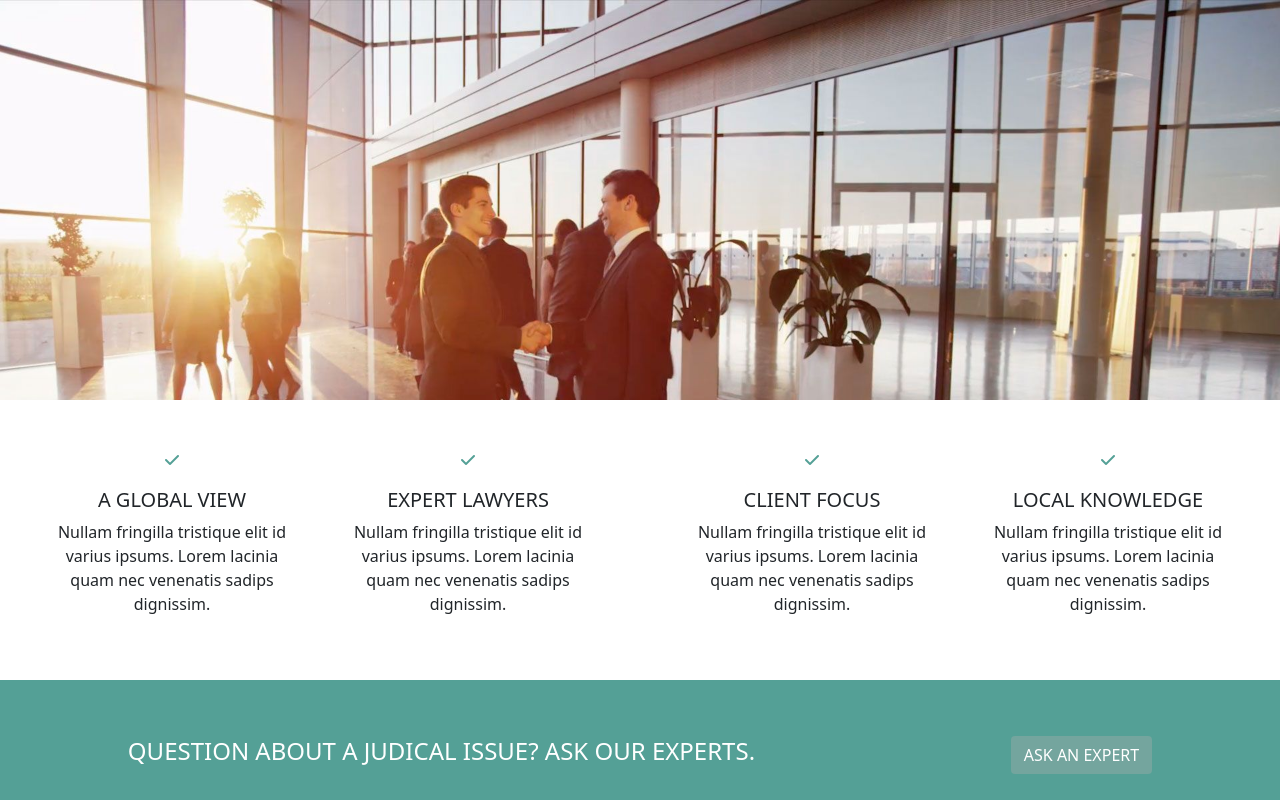
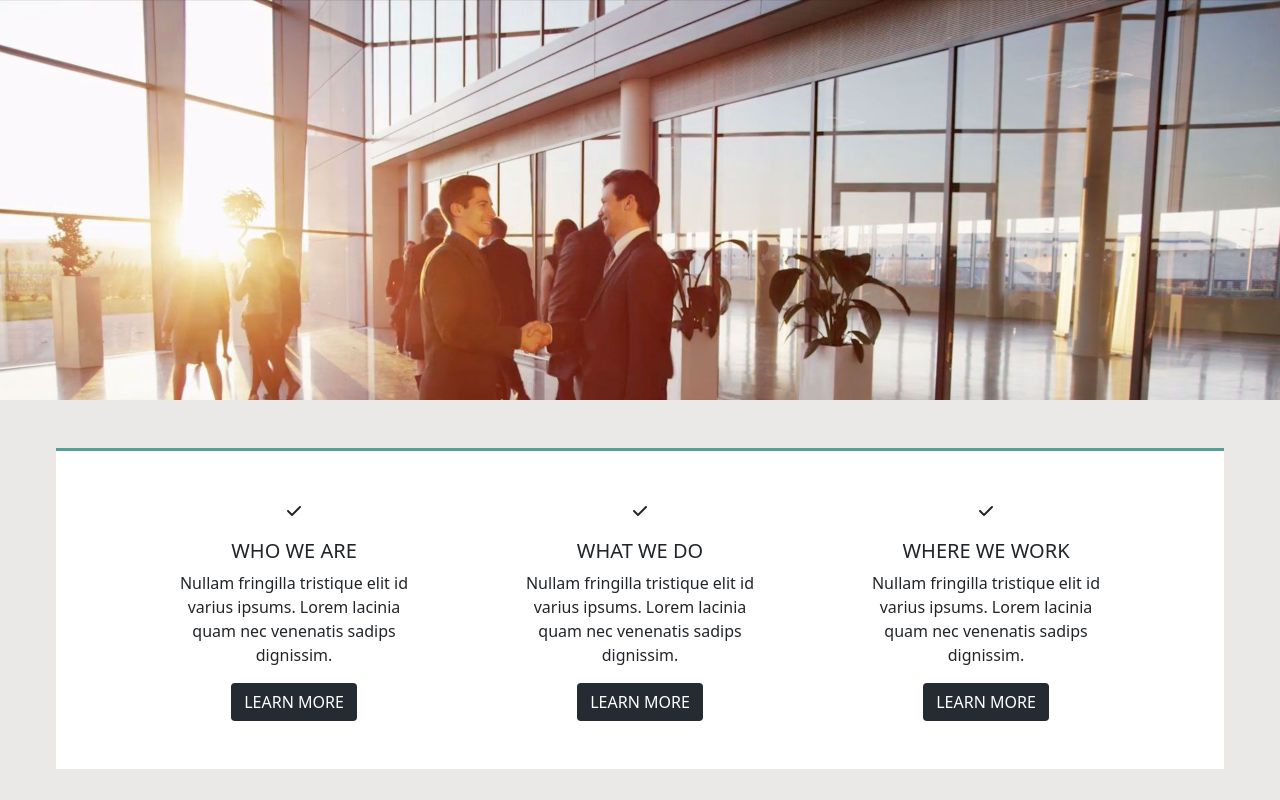
Before and after one commit to AlessandroImpact/proj-html-vuejs, a Vue app: page / in a window 1280 px wide. Shown: the top 800 px of the page. Built offline with nearby package versions, Linux system fonts and the light colour scheme.

Commit message:
mission section done

```diff
--- a/src/components/MyMain.vue
+++ b/src/components/MyMain.vue
@@ -1,8 +1,10 @@
 <template>
 <section>
     <JumbotronTop/>
+    <MissionSection/>
     <FeatureSection/>
     <AskAnExpert/>
+
 </section>
 
 </template>
@@ -11,13 +13,15 @@
 import AskAnExpert from './partial/AskAnExpert.vue'
 import JumbotronTop from './partial/JumbotronTop.vue'
 import FeatureSection from './partial/FeatureSection.vue'
+import MissionSection from './partial/MissionSection.vue'
 
 export default {
     name:'MyMain',
     components: {
         AskAnExpert,
         JumbotronTop,
-        FeatureSection
+        FeatureSection,
+        MissionSection
     }
 
 }
--- /dev/null
+++ b/src/components/partial/MissionSection.vue
@@ -0,0 +1,80 @@
+<template>
+  <section class=" px-5 py-5 mybg">
+
+      <div class="  d-flex justify-content-center align-items-center mx-2 bg-white py-5 myborder">
+
+      <div class="feature-card mx-5 text-center">
+           <p><i class="fa-solid fa-check check-icon"></i></p>
+          <h5 class="text-uppercase ">who we are</h5>
+          <p>Nullam fringilla tristique elit id
+            varius ipsums. Lorem lacinia
+            quam nec venenatis sadips dignissim.</p>
+            <button class="btn mybtn ">LEARN MORE</button>
+
+
+      </div>
+
+      <div class="feature-card mx-5 text-center">
+           <p><i class="fa-solid fa-check check-icon"></i></p>
+          <h5  class="text-uppercase font-weight-bold">what we do</h5>
+          <p>Nullam fringilla tristique elit id
+            varius ipsums. Lorem lacinia
+            quam nec venenatis sadips dignissim.</p>
+            <button class="btn mybtn font-weight-bold">LEARN MORE</button>
+
+
+      </div>
+
+      <div class="feature-card mx-5 text-center">
+           <p><i class="fa-solid fa-check check-icon"></i></p>
+          <h5  class="text-uppercase font-weight-bold">where we work</h5>
+          <p>Nullam fringilla tristique elit id
+            varius ipsums. Lorem lacinia
+            quam nec venenatis sadips dignissim.</p>
+            <button class="btn mybtn font-weight-bold">LEARN MORE</button>
+
+
+      </div>
+
+</div>
+
+
+
+  </section>
+</template>
+
+<script>
+export default {
+    name: 'MissionSection'
+
+}
+</script>
+
+<style lang="scss" scoped>
+@import './style/general.scss';
+
+.mybg {
+    background-color: #ebe9e7;
+}
+
+.myborder {
+    border-top: 3px solid $askcolor;
+}
+
+.feature-card {
+    max-width: 250px;
+
+
+
+}
+
+.mybtn {
+    background-color: #242b32;
+    color: white;
+}
+
+
+
+
+
+</style>
```
